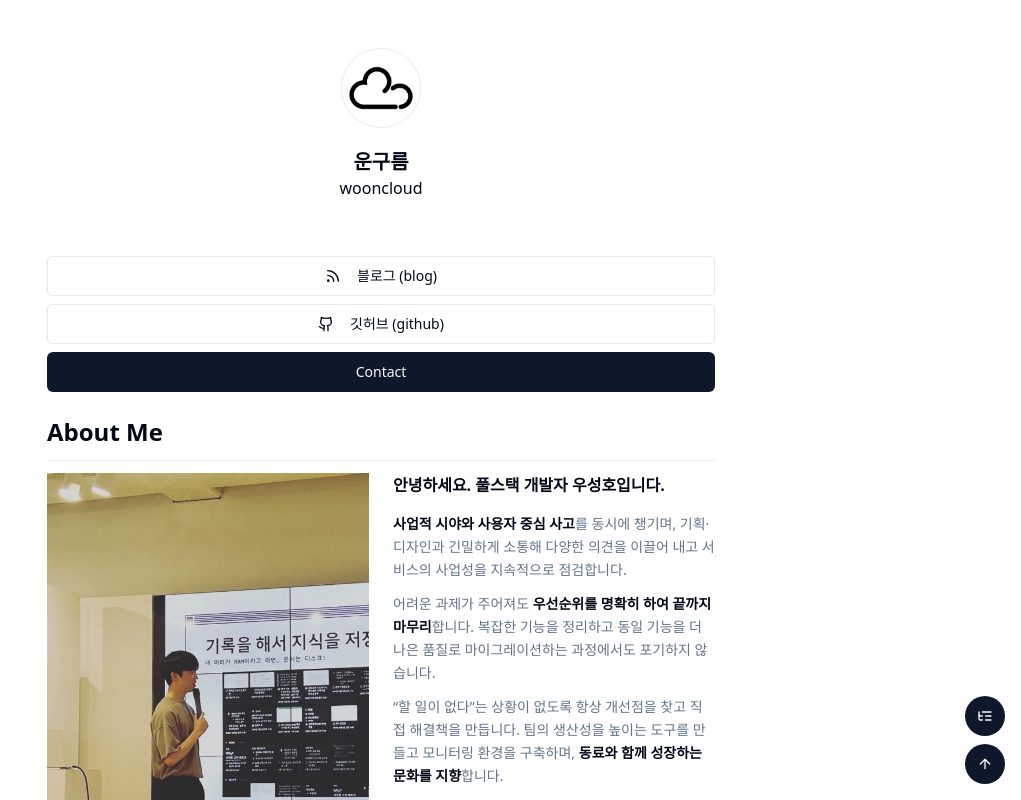
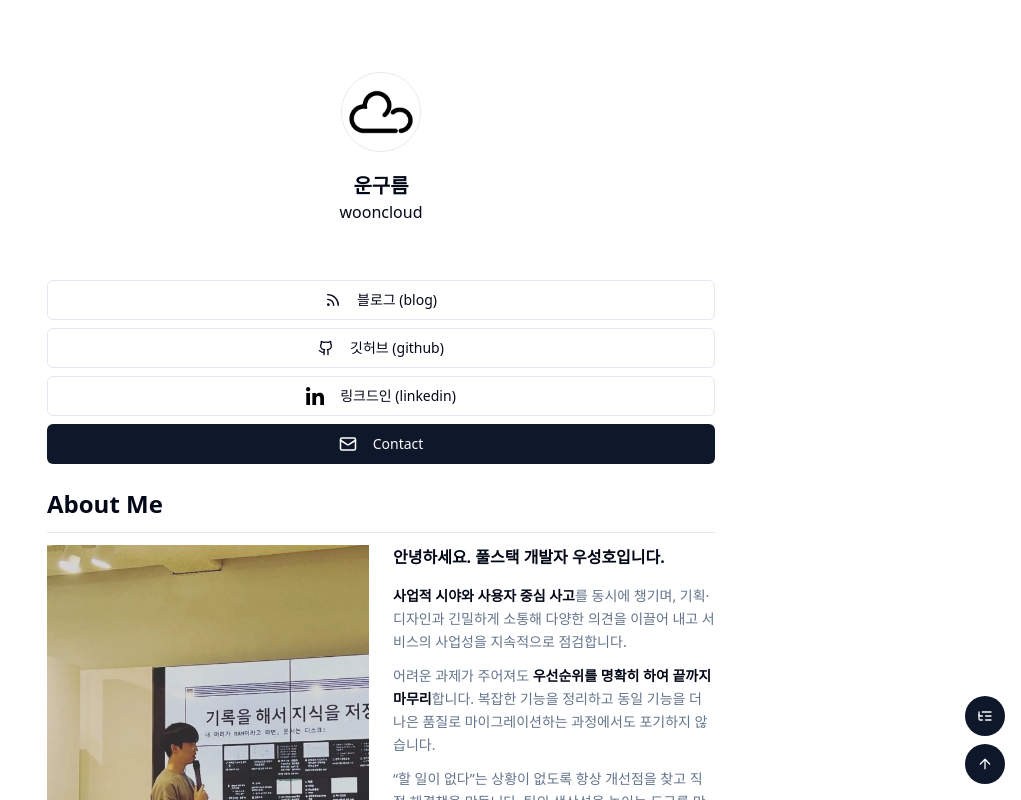
Before and after one commit to wooncloud/wooncloud-web, a Next.js app: page / in a window 1280 px wide. Shown: the top 800 px of the page, without its empty margins (259-1280 px from the left). Built offline with nearby package versions, Linux system fonts and the light colour scheme.

Commit message:
feat: LinkedIn 링크·Contact 메일 아이콘 추가 및 토이 프로젝트 섹션 숨김
- 상단 링크에 LinkedIn 프로필 추가, 커스텀 SVG 아이콘 사용 지원
- Contact 버튼에 mail 아이콘 추가
- 비공개로 전환한 토이 프로젝트 섹션 제거

```diff
--- a/src/app/page.tsx
+++ b/src/app/page.tsx
@@ -1,6 +1,7 @@
 import { Button } from "@/components/ui/button";
 import { links } from "@/lib/data/links";
 import Link from "next/link";
+import Image from "next/image";
 import CertificationCard from "@/components/CertificationCard";
 import EducationCard from "@/components/EducationCard";
 import Profile from "@/components/Profile";
@@ -8,7 +9,6 @@ import SkillStack from "@/components/SkillStack";
 import AboutMe from "@/components/AboutMe";
 import Experience from "@/components/Experience";
 import Project from "@/components/Project";
-import ToyProjectCard from "@/components/ToyProjectCard";
 import FloatingButton from "@/components/FloatingButton";
 import Section from "@/components/Section";
 
@@ -37,38 +37,9 @@ const education = [
   },
 ];
 
-const toyProjects = [
-  {
-    title: "⏰ 타임핏 : TimeFit",
-    link: "https://github.com/wooncloud/timefit",
-  },
-  {
-    title: "📦 Svelte Chrome Extension Boilerplate",
-    link: "https://github.com/wooncloud/Svelte-Chrome-Extension-Boilerplate",
-  },
-  { title: "🛠️ flow Devkit;", link: "#" },
-  {
-    title: "🧩 Scouter Binder",
-    link: "https://chromewebstore.google.com/detail/scouter-query-binder/chelfblbcigbofbajjkphnofejcodkdd",
-  },
-  {
-    title: "🔢 flow decoder",
-    link: "https://chromewebstore.google.com/detail/flow-dev-decoder/kfgfejijehnpojjphgnnomkpoeompejb?pli=1",
-  },
-  { title: "🏞️ WebP Converter", link: "https://github.com/wooncloud/towebp" },
-  {
-    title: "🔠 char analyzer",
-    link: "https://wooncloud.github.io/char_analyzer/",
-  },
-  { title: "💪 cheeract", link: "https://cheeract.vercel.app" },
-  { title: "🔮 소서린스 : Sorcerinth", link: "#" },
-  { title: "♠️ 스카드 : SCAD", link: "#" },
-  { title: "🚀 카드보드 VR 우주선 게임", link: "#" },
-];
-
 export default function Home() {
   return (
-    <div className="pb-6 px-4">
+    <div className="p-6 px-4">
       <header className="py-4">
         <Profile />
       </header>
@@ -84,7 +55,17 @@ export default function Home() {
                   variant="outline"
                   aria-label={link.ariaLabel}
                 >
-                  <IconComponent size={18} className="mr-2" />
+                  {IconComponent ? (
+                    <IconComponent size={18} className="mr-2" />
+                  ) : link.iconSrc ? (
+                    <Image
+                      src={link.iconSrc}
+                      alt=""
+                      width={18}
+                      height={18}
+                      className="mr-2 dark:invert"
+                    />
+                  ) : null}
                   <span className="text-sm font-medium">{link.label}</span>
                 </Button>
               </Link>
@@ -92,7 +73,14 @@ export default function Home() {
           );
         })}
         <Link href="/contact">
-          <Button className="w-full">
+          <Button className="w-full" aria-label="Contact 페이지로 이동">
+            <Image
+              src="/resources/mail.svg"
+              alt=""
+              width={18}
+              height={18}
+              className="mr-2 invert dark:invert-0"
+            />
             <span className="text-sm font-medium">Contact</span>
           </Button>
         </Link>
@@ -131,14 +119,6 @@ export default function Home() {
             ))}
           </div>
         </article>
-        <article className="py-3 flex flex-col gap-4">
-          <h3 className="text-lg font-bold">Toy Project</h3>
-          <div className="grid grid-cols-1 md:grid-cols-2 gap-2">
-            {toyProjects.map((proj) => (
-              <ToyProjectCard key={proj.title} {...proj} />
-            ))}
-          </div>
-        </article>
       </Section>
 
       <FloatingButton />
--- a/src/lib/data/links.ts
+++ b/src/lib/data/links.ts
@@ -1,16 +1,15 @@
 import { Github, Rss } from "lucide-react";
 import { LucideIcon } from "lucide-react";
 
-// 타입 정의
 export interface Link {
   id: string;
   url: string;
-  icon: LucideIcon;
+  icon?: LucideIcon;
+  iconSrc?: string;
   label: string;
   ariaLabel: string;
 }
 
-// 링크 데이터
 export const links: Link[] = [
   {
     id: "blog",
@@ -26,4 +25,11 @@ export const links: Link[] = [
     label: "깃허브 (github)",
     ariaLabel: "운구름의 GitHub 프로필로 이동",
   },
+  {
+    id: "linkedin",
+    url: "https://www.linkedin.com/in/wooncloud/",
+    iconSrc: "/resources/linkedin.svg",
+    label: "링크드인 (linkedin)",
+    ariaLabel: "운구름의 LinkedIn 프로필로 이동",
+  },
 ];
```
Also changed, not shown: public/resources/linkedin.svg (added), public/resources/mail.svg (added).
